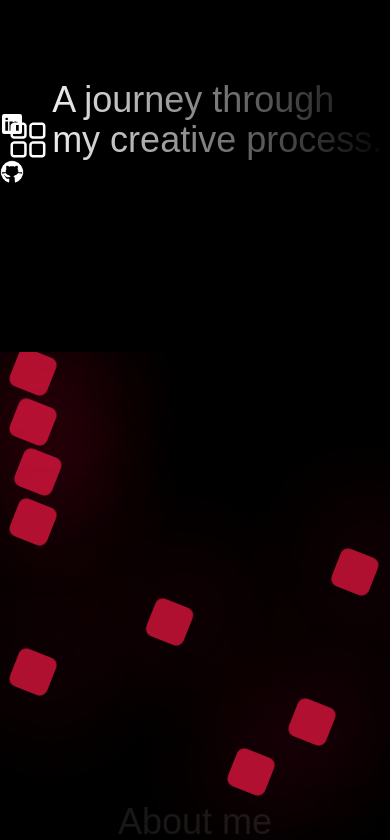
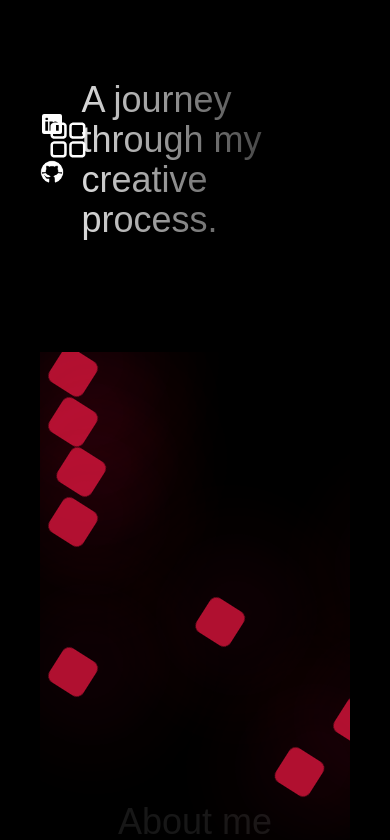
Before and after one commit to Raxter98/mi-portafolio, a Next.js app: page / in a window 390 px wide. Shown: the top 840 px of the page. Built offline with nearby package versions, Linux system fonts and the light colour scheme.

Commit message:
agregando margin x mobil

```diff
--- a/app/layout.tsx
+++ b/app/layout.tsx
@@ -28,7 +28,7 @@ export default function RootLayout({
   return (
     <html lang="en">
       <body
-        className={`${geistSans.variable} ${geistMono.variable} antialiased `}
+        className={`${geistSans.variable} ${geistMono.variable} antialiased mx-10 md:mx-0 `}
 
       >
 
--- a/package.json
+++ b/package.json
@@ -11,6 +11,7 @@
   "dependencies": {
     "@types/aos": "^3.0.7",
     "aos": "^2.3.4",
+    "autoprefixer": "^10.4.20",
     "lottie-web": "^5.12.2",
     "next": "15.0.3",
     "react": "19.0.0-rc-66855b96-20241106",
@@ -22,8 +23,8 @@
     "@types/react-dom": "^18",
     "eslint": "^8",
     "eslint-config-next": "15.0.3",
-    "postcss": "^8",
-    "tailwindcss": "^3.4.1",
+    "postcss": "^8.5.1",
+    "tailwindcss": "^3.4.17",
     "typescript": "^5"
   }
 }
--- /dev/null
+++ b/postcss.config.js
@@ -0,0 +1,6 @@
+module.exports = {
+  plugins: {
+    tailwindcss: {},
+    autoprefixer: {},
+  },
+}
--- /dev/null
+++ b/tailwind.config.js
@@ -0,0 +1,8 @@
+/** @type {import('tailwindcss').Config} */
+module.exports = {
+  content: ['./app/**/*.{js,ts,jsx,tsx}', './components/**/*.{js,ts,jsx,tsx}'],
+  theme: {
+    extend: {},
+  },
+  plugins: [],
+};
```
Also changed, not shown: 1 other file (tests, documents, lock files or other folders).
